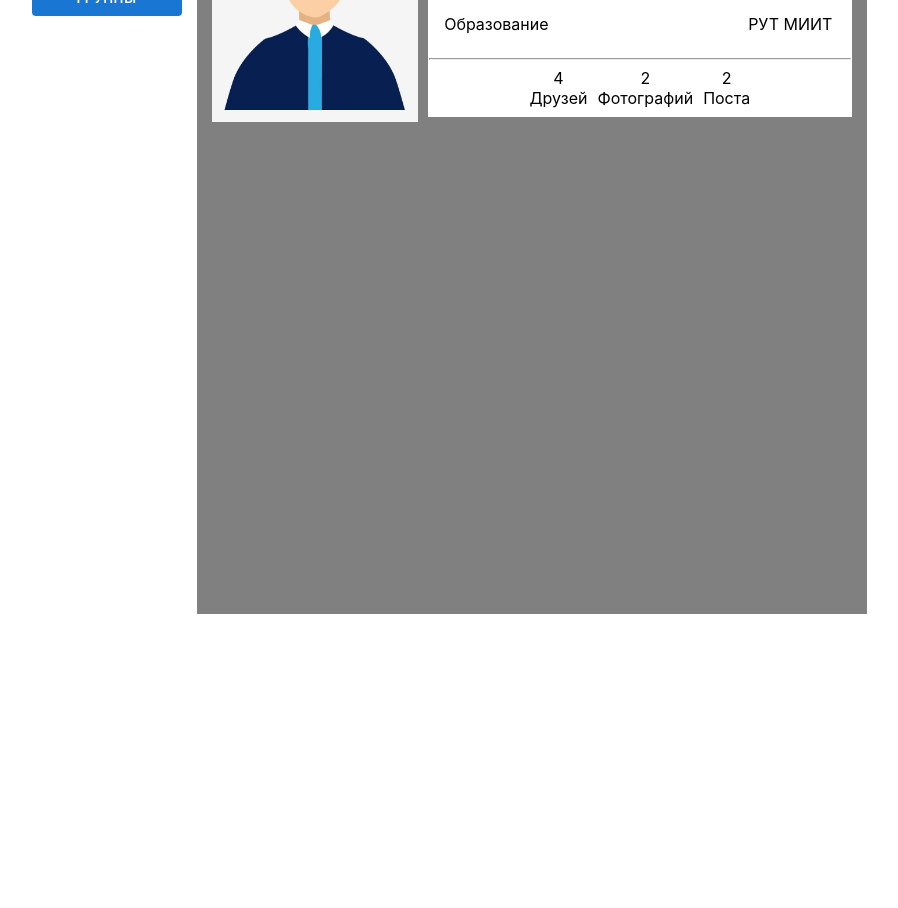
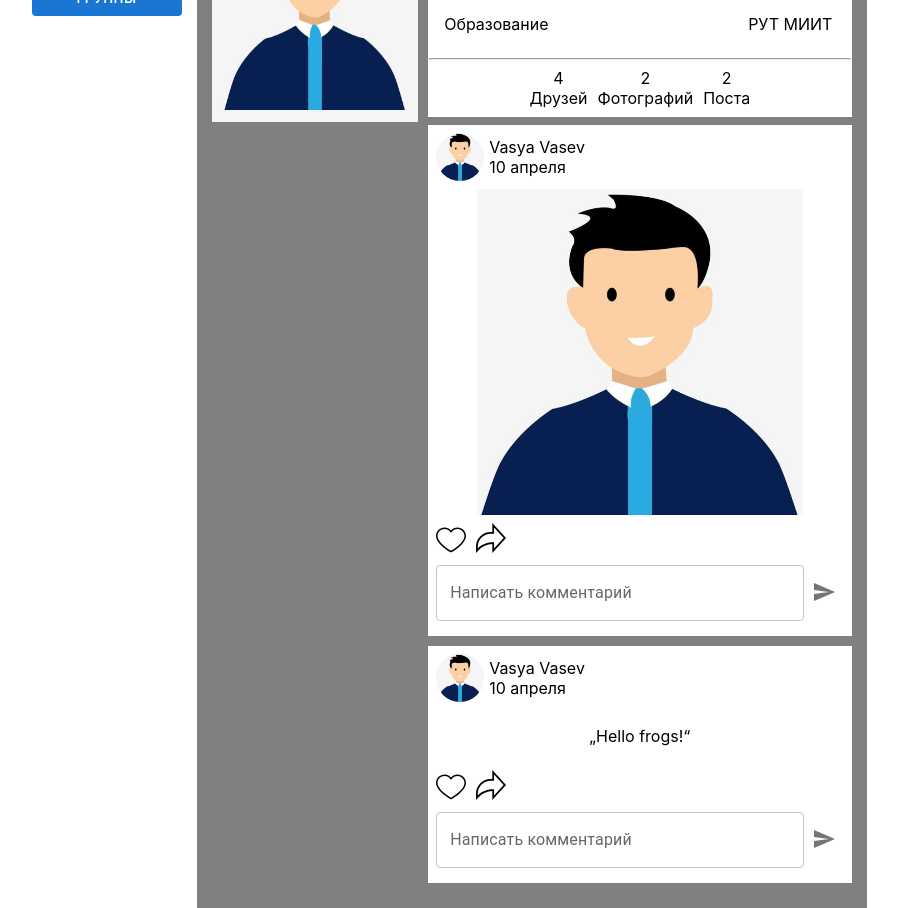
Before and after one commit to samthezpub/prepodov.net-frontend, a React (Create React App) app: page /profile in a window 1280 px wide. Shown: the part 220-1128 px from the top of the page, without its empty margins (191-1089 px from the left). Before the commit the page ends 834 px from the top, so only its background shows below. Built offline with nearby package versions, Linux system fonts and the light colour scheme.

Commit message:
Посты для двух типов (картинка и текст)

```diff
--- a/src/CSS/CustomContainer.css
+++ b/src/CSS/CustomContainer.css
@@ -25,3 +25,25 @@
 .counters .item p{
     margin: 0;
 }
+
+.post .creator p {
+    margin: 0;
+}
+
+.actions .item:not(:last-child){
+    margin-right: 10px;
+}
+
+.comments{
+    width: 100%;
+}
+
+.comments form{
+    width: 100%;
+    display: flex;
+}
+
+.comments .comment_input{
+    width: 100%;
+    height: 55px;
+}
--- a/src/Components/Profile.js
+++ b/src/Components/Profile.js
@@ -1,26 +1,33 @@
-import { Container } from '@mui/material';
-import {Nav} from '../Utils/Nav';
+import { Button, Container, IconButton, TextField } from '@mui/material';
+import { Nav } from '../Utils/Nav';
 import { SideBar } from '../Utils/SideBar';
 import { PageBlock } from '../Utils/PageBlock';
 import '../CSS/CustomContainer.css';
-import defaultAvatar from '../Images/standartavatar.jpg'
+import defaultAvatar from '../Images/standartavatar.jpg';
+import like from '../Images/like.svg';
+import repost from '../Images/repost.svg';
+import SendIcon from '@mui/icons-material/Send';
+
+function onSubmitComment(event) {
+    alert("Hello frogs!");
+}
 
 export function Profile(params) {
     return (
         <div>
             <Nav></Nav>
 
-            <div className='custom-container' style={{backgroundColor:"white", paddingTop:"20px"}}>
+            <div className='custom-container' style={{ backgroundColor: "white", paddingTop: "20px" }}>
                 <SideBar></SideBar>
-                <div style={{display:"flex", height:"90vh",width:"50%", backgroundColor:"grey", padding:"15px"}}>
-                    <div className='content' style={{display:"flex", width:"100%", height:"100%"}}>
-                        <div className='avatar_cover' style={{display:'flex', alignItems:"center", justifyContent:"center" , backgroundColor:"whitesmoke", maxWidth:"260px", height:"243px", marginRight:"10px"}}>
-                            <img style={{width:"90%", height:"90%"}} src={defaultAvatar}></img>
+                <div style={{ display: "flex", height: "100%", width: "50%", backgroundColor: "grey", padding: "15px" }}>
+                    <div className='content' style={{ display: "flex", width: "100%", height: "100%" }}>
+                        <div className='avatar_cover' style={{ display: 'flex', alignItems: "center", justifyContent: "center", backgroundColor: "whitesmoke", minWidth: "200px", height: "243px", marginRight: "10px" }}>
+                            <img style={{ width: "90%", height: "90%" }} src={defaultAvatar}></img>
                         </div>
 
-                        <div className='main-block' style={{width:"70%"}}>
-                            <div className='about' style={{backgroundColor:"white", padding:"1px"}}>
-                                <div className='nameandstatus' style={{display:'flex', justifyContent:"space-between", padding:"0px 15px"}}>
+                        <div className='main-block' style={{ width: "70%" }}>
+                            <div className='about' style={{ backgroundColor: "white", padding: "1px", marginBottom: "8px" }}>
+                                <div className='nameandstatus' style={{ display: 'flex', justifyContent: "space-between", padding: "8px 15px 0", margin: "0" }}>
                                     <div className='name'>
                                         <p>Vasya Vasev</p>
                                     </div>
@@ -31,7 +38,7 @@ export function Profile(params) {
 
                                 <hr></hr>
 
-                                <div className='personal-info' style={{display:'flex', justifyContent:"space-between" ,padding:"0px 15px"}}>
+                                <div className='personal-info' style={{ display: 'flex', justifyContent: "space-between", padding: "0px 15px" }}>
                                     <div className='titles'>
                                         <p>Дата рождения</p>
                                         <p>Город</p>
@@ -47,7 +54,7 @@ export function Profile(params) {
 
                                 <hr></hr>
 
-                                <div className='counters' style={{display:'flex', justifyContent:"center", textAlign:"center"}}>
+                                <div className='counters' style={{ display: 'flex', justifyContent: "center", textAlign: "center" }}>
                                     <div className='item'>
                                         <p>4</p>
                                         <p>Друзей</p>
@@ -62,6 +69,86 @@ export function Profile(params) {
                                     </div>
                                 </div>
                             </div>
+
+                            <div className='posts' style={{ boxSizing: "border-box" }}>
+                                <div className='post' style={{ height: "100%", backgroundColor: "white", padding: "8px" , marginBottom:"10px"}}>
+                                    <div className='creator' style={{ display: 'flex', alignItems: "center", marginBottom: "8px" }}>
+                                        <div className='left' style={{ height: "48px", width: "48px", marginRight: "5px" }}>
+                                            <img src={defaultAvatar} style={{ height: "48px", width: "48px", borderRadius: "100px" }}></img>
+                                        </div>
+
+                                        <div className='right'>
+                                            <p className='name'>Vasya Vasev</p>
+                                            <p className='date'>10 апреля</p>
+                                        </div>
+                                    </div>
+
+                                    <div className='content' style={{ marginBottom: "8px" }}>
+                                        <div className='avatar_cover' style={{ display: "flex", justifyContent: "center", width: "100%", height: "100%" }}>
+                                            <img src={defaultAvatar} style={{ width: "80%", height: "80%" }}></img>
+                                        </div>
+                                    </div>
+
+                                    <div className='actions' style={{ marginBottom: "8px" }}>
+                                        <img className='like item' src={like}></img>
+                                        <img className='repost item' src={repost}></img>
+                                    </div>
+
+                                    <div className='comments' style={{ display: "flex", marginBottom:"8px" }}>
+                                        <form method='post' onSubmit={onSubmitComment}>
+                                                <TextField
+                                                    id="outlined-multiline-flexible"
+                                                    label="Написать комментарий"
+                                                    className='comment_input'
+                                                    multiline
+                                                    maxRows={1}
+                                                />
+                                                <IconButton type='submit' className='submit_button' variant="contained">
+                                                    <SendIcon></SendIcon>
+                                                </IconButton>
+                                        </form>
+                                    </div>
+                                </div>
+
+                                <div className='post' style={{ height: "100%", backgroundColor: "white", padding: "8px" , marginBottom:"10px"}}>
+                                    <div className='creator' style={{ display: 'flex', alignItems: "center", marginBottom: "8px" }}>
+                                        <div className='left' style={{ height: "48px", width: "48px", marginRight: "5px" }}>
+                                            <img src={defaultAvatar} style={{ height: "48px", width: "48px", borderRadius: "100px" }}></img>
+                                        </div>
+
+                                        <div className='right'>
+                                            <p className='name'>Vasya Vasev</p>
+                                            <p className='date'>10 апреля</p>
+                                        </div>
+                                    </div>
+
+                                    <div className='content' style={{ marginBottom: "8px" }}>
+                                        <div className='avatar_cover' style={{ display: "flex", justifyContent: "center", width: "100%", height: "100%" }}>
+                                            <p>„Hello frogs!“</p>
+                                        </div>
+                                    </div>
+
+                                    <div className='actions' style={{ marginBottom: "8px" }}>
+                                        <img className='like item' src={like}></img>
+                                        <img className='repost item' src={repost}></img>
+                                    </div>
+
+                                    <div className='comments' style={{ display: "flex", marginBottom:"8px" }}>
+                                        <form method='post' onSubmit={onSubmitComment}>
+                                                <TextField
+                                                    id="outlined-multiline-flexible"
+                                                    label="Написать комментарий"
+                                                    className='comment_input'
+                                                    multiline
+                                                    maxRows={1}
+                                                />
+                                                <IconButton type='submit' className='submit_button' variant="contained">
+                                                    <SendIcon></SendIcon>
+                                                </IconButton>
+                                        </form>
+                                    </div>
+                                </div>
+                            </div>
                         </div>
                     </div>
                 </div>
```
Also changed, not shown: src/Images/like.svg (added), src/Images/repost.svg (added).
